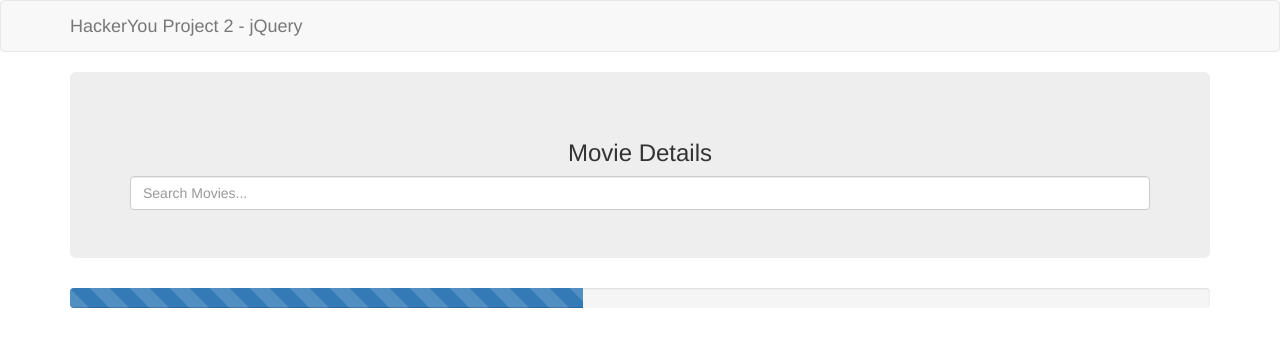
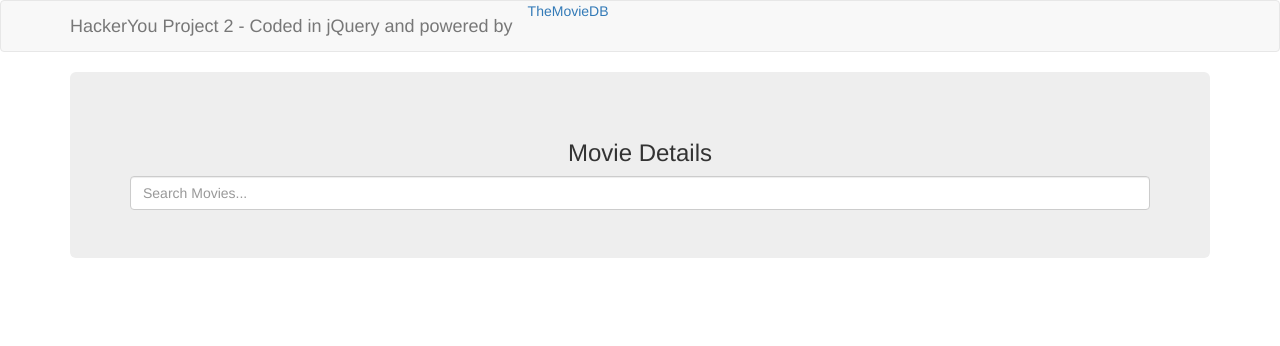
Before and after one commit to RavalVarun/movieSearch, a plain HTML site: page index.html in a window 1280 px wide. Drawn offline with nearby package versions, Linux system fonts and the light colour scheme.

Commit message:
Adding movieDB credit changes

```diff
--- a/index.html
+++ b/index.html
@@ -12,7 +12,7 @@
   <nav class="navbar navbar-default">
     <div class="container">
       <div class="navbar-header">
-        <a class="navbar-brand" href="index.html">HackerYou Project 2 - jQuery</a>
+        <a class="navbar-brand" href="index.html">HackerYou Project 2 - Coded in jQuery and powered by <a href="https://www.themoviedb.org/">TheMovieDB</a>  </a>
       </div>
     </div>
   </nav>
@@ -25,9 +25,9 @@
       </form>
     </div>
     <section>
-        <div class="progress progress-striped active">
+        <!-- <div class="progress progress-striped active">
             <div class="progress-bar" style="width: 45%"></div>
-          </div>
+          </div> -->
     </section>
     <!-- <div class="container">
       <div class="row" id="movies"></div>
--- a/scripts/JS/script.js
+++ b/scripts/JS/script.js
@@ -16,7 +16,7 @@ app.displayMovie = (movieList) => {
                       <img src=https://image.tmdb.org/t/p/w185/${movie.poster_path} alt="">
                       </br>
                       <div class="progress progress-striped active">
-                      <div class=progress-bar style="width: ${movie.popularity}%">popularity</div>
+                      <div class=progress-bar style="width: ${movie.popularity*2}%">popularity</div>
                       </div>`;
     $('section').append(movieHtml);
   })
```
